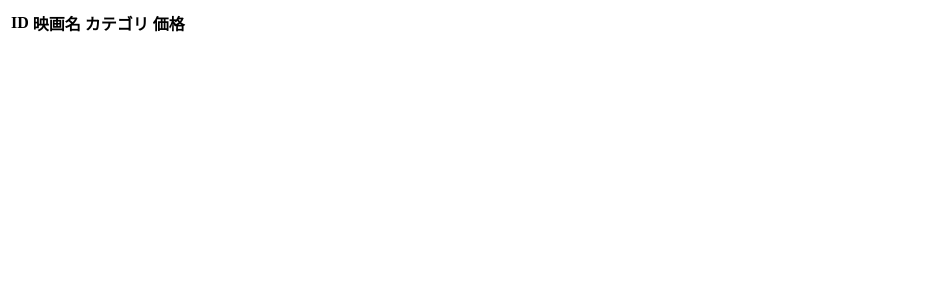
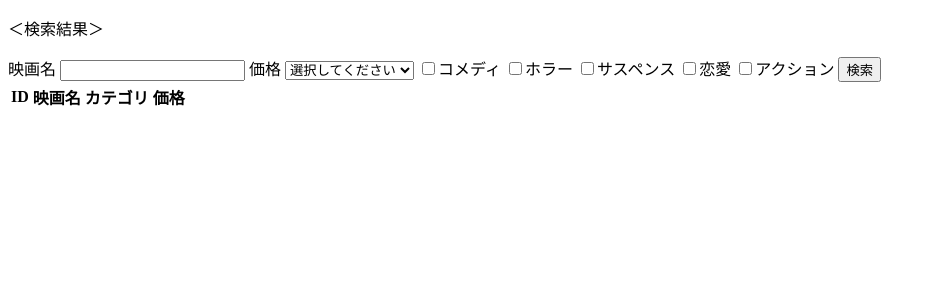
Before and after one commit to Makisygen/MovieSearchExample, a Flask app: page / in a window 1280 px wide. Shown: the top 300 px of the page, without its empty margins (0-935 px from the left). Run offline with Flask 2, Linux system fonts and the light colour scheme; data that the repository does not hold is empty.

Commit message:
Add files via upload

```diff
--- a/templates/register.html
+++ b/templates/register.html
@@ -29,5 +29,6 @@
         </label>
         <button type="submit" formmethod="POST">登録</button>
     </form>
+
 </body>
 </html>
--- a/templates/search_result.html
+++ b/templates/search_result.html
@@ -5,6 +5,31 @@
     <title>映画一覧</title>
 </head>
 <body>
+    <p>＜検索結果＞</p>
+    <form action='/search'>
+        <label>
+            映画名
+            <input type="text" name="name">
+        </label>
+        <label>
+            価格
+            <select name="price">
+            <option value="">選択してください</option>
+            <option value="0_1000">1000円以下</option>
+            <option value="1000_2000">1000〜2000円</option>
+            <option value="2000_3000">2000〜3000円</option>
+            <option value="3000_">3000円〜</option>
+            </select>
+        </label>
+        <label>
+            <input type="checkbox" name="category" value="コメディ">コメディ
+            <input type="checkbox" name="category" value="ホラー">ホラー
+            <input type="checkbox" name="category" value="サスペンス">サスペンス
+            <input type="checkbox" name="category" value="恋愛">恋愛
+            <input type="checkbox" name="category" value="アクション">アクション
+        </label>
+        <button type="submit" formmethod="POST">検索</button>
+    </form>
     <div>
         <table>
             <thead>
```
